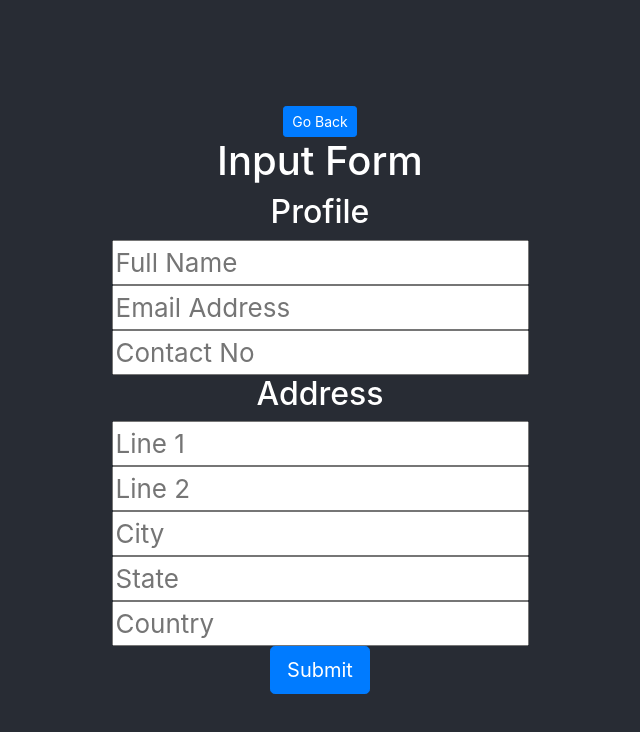
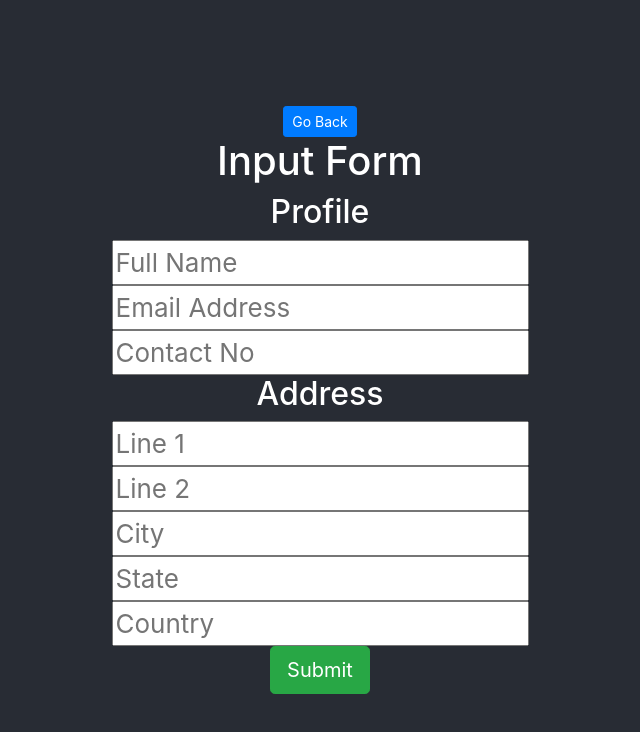
Before and after one commit to AmeyaJain-25/Resuminator, a React (Create React App) app: page /getstarted in a window 1280 px wide. Shown: the top 732 px of the page, without its empty margins (320-960 px from the left). Built offline with nearby package versions, Linux system fonts and the light colour scheme.

Commit message:
Button Updated

```diff
--- a/src/core/GetStarted.js
+++ b/src/core/GetStarted.js
@@ -64,6 +64,7 @@ const GetStarted = () => {
 
                 <h1>Input Form</h1>
                 <h2>Profile</h2>
+
                 <input type="text" placeholder="Full Name" value={fullName} onChange={handleOnChange("fullName")} />
                 <input type="email" placeholder="Email Address" value={email} onChange={handleOnChange("email")} />
                 <input type="text" placeholder="Contact No" value={contactNo} onChange={handleOnChange("contactNo")} />
@@ -74,7 +75,7 @@ const GetStarted = () => {
                 <input type="text" placeholder="State" value={state} onChange={handleOnChange("state")} />
                 <input type="text" placeholder="Country" value={country} onChange={handleOnChange("country")} />
 
-                <Button color="primary" size="lg">Submit</Button>
+                <Button color="success" size="lg">Submit</Button>
             </header>
         </>
     )
```
